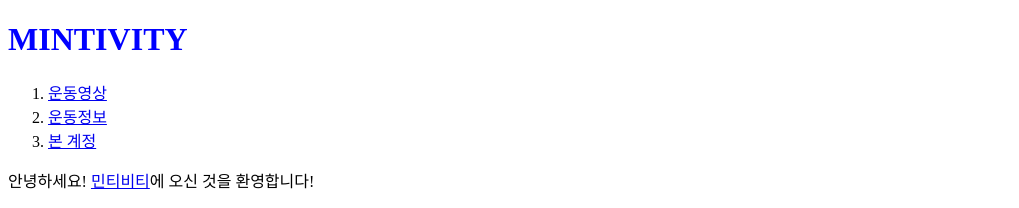
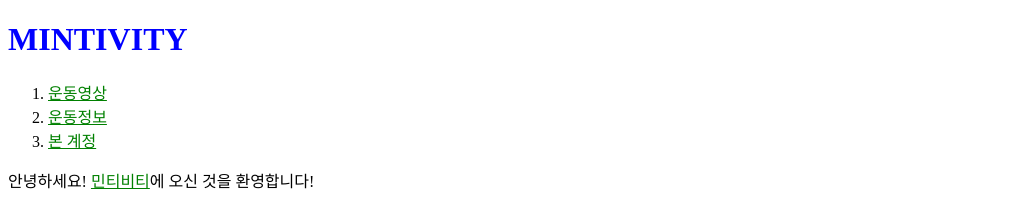
Before and after one commit to mintivity/_.mintivity, a plain HTML site: page index.html in a window 1280 px wide. Shown: the top 208 px of the page, without its empty margins (0-1019 px from the left). Drawn offline with Linux system fonts and the light colour scheme; a script that the page names is missing.

Commit message:
Add files via upload

```diff
--- a/index.html
+++ b/index.html
@@ -14,7 +14,10 @@
 <meta charset="utf-8">
 </head>
 <body>
-
+<style>
+a {color:green
+}
+</style>
 <ol>
 <li><a href="https://www.instagram.com/_.mintivity?igsh=bGdycXFuY3JxZGk1" target="blank"> 운동영상</a></li>
 <li><a href="https://www.instagram.com/_.mintivity?igsh=bGdycXFuY3JxZGk1" target="blank"> 운동정보</a></li>
```
